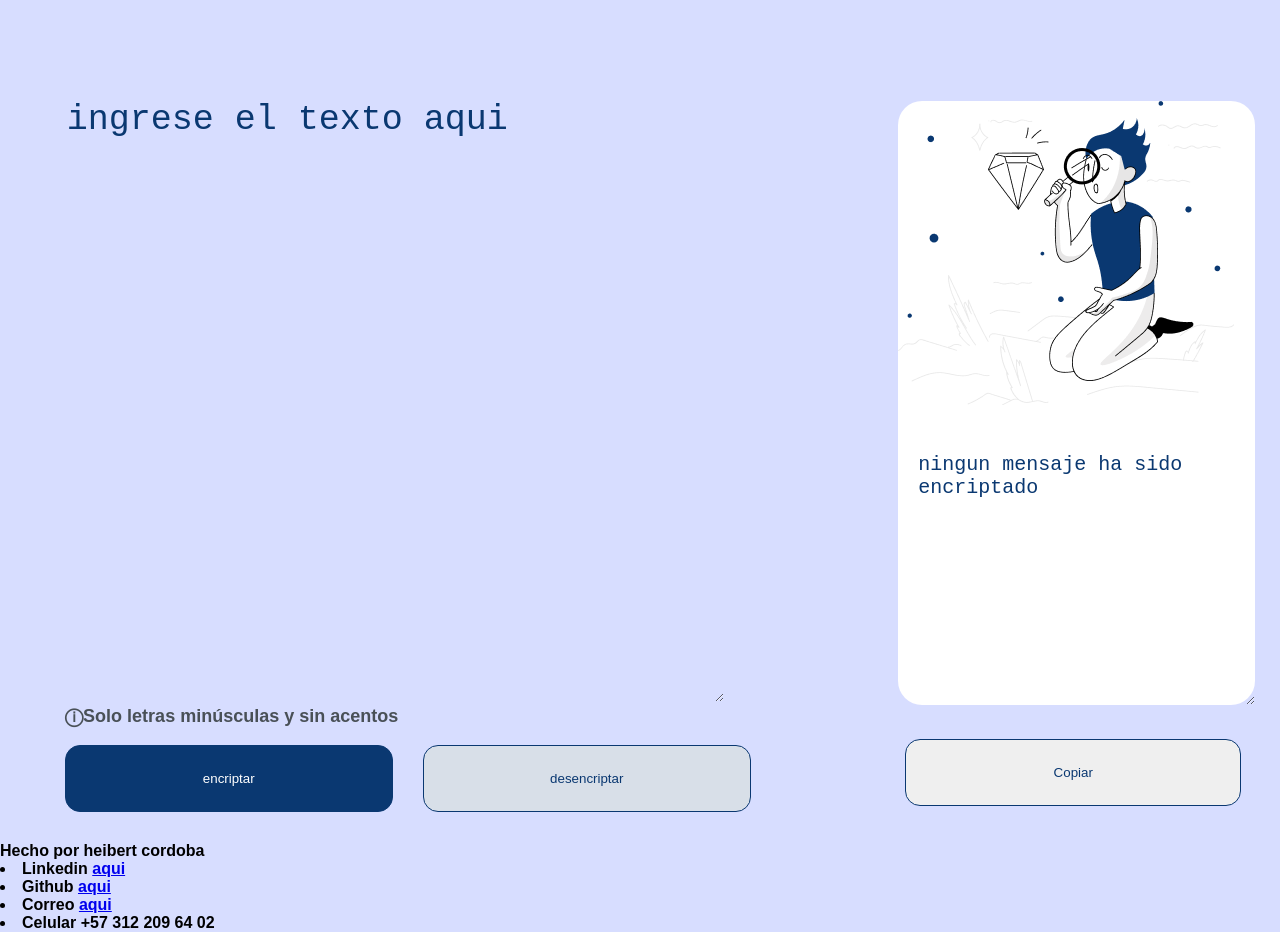
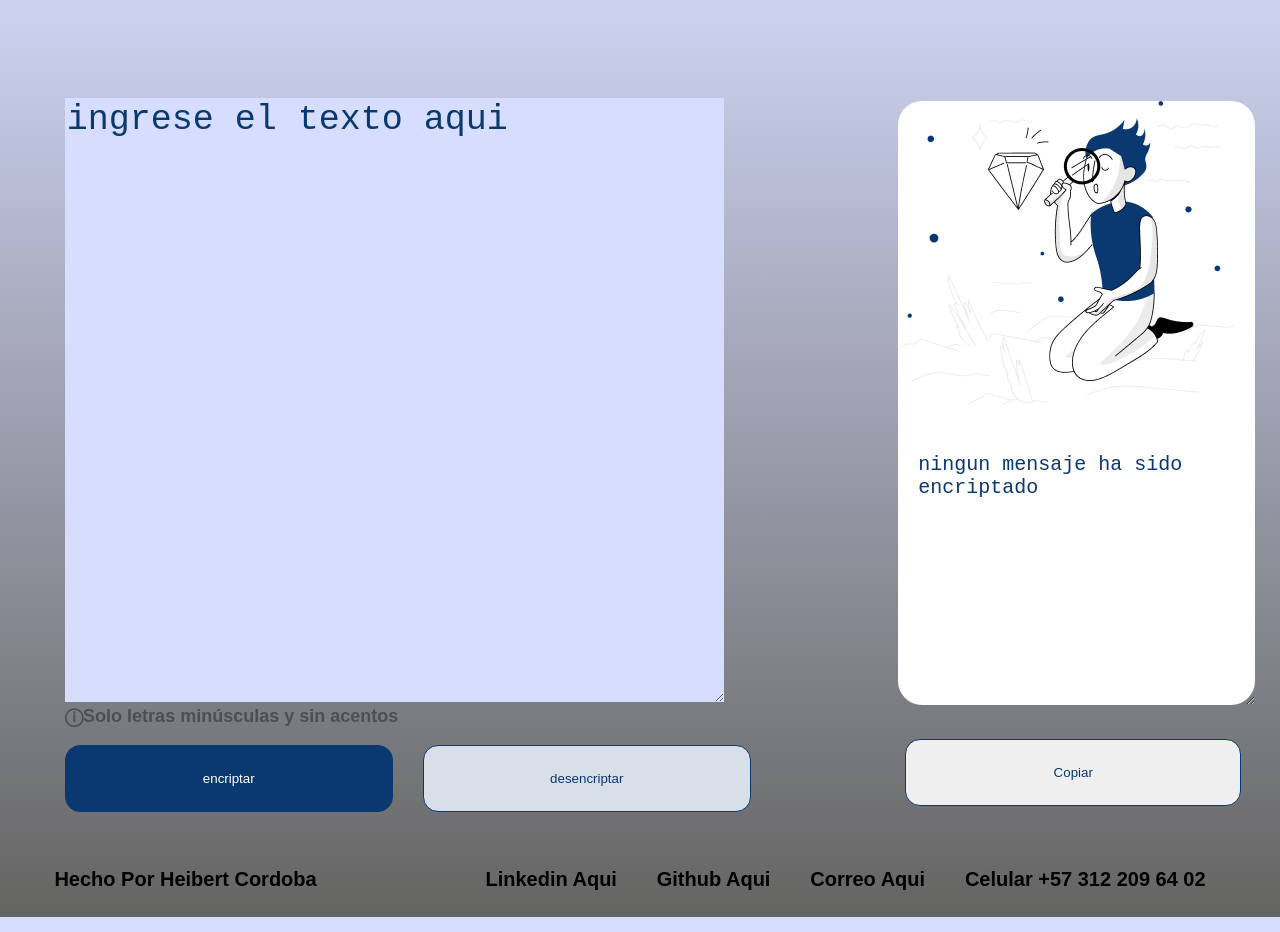
Before and after one commit to helpesito/Challenge-Encryptador, a plain HTML site: page index.html in a window 1280 px wide. Shown: the part 90-1022 px from the top of the page. Drawn offline with Linux system fonts and the light colour scheme.

Commit message:
se dieron clases al footer y estilos

```diff
--- a/Css/style.css
+++ b/Css/style.css
@@ -8,6 +8,7 @@ body{
     font-family: 'Montserrat', sans-serif;
     font-weight: bold;
     background-color: #D7DDFF;
+    background-image: linear-gradient(180deg, #d7ddff 0%, #646462 100%);
 }
 
 header{
@@ -108,3 +109,33 @@ main{
     color: #495057;
     font-size: 18px;
 }
+
+footer{
+    display: flex;
+    text-transform: capitalize;
+    height: 75px;
+    background-image: linear-gradient(180deg #646462 100%);
+    font-size: 20px;
+    font-family: 'Montserrat', sans-serif;
+}
+
+.lista-contacto{
+    display: flex;
+    justify-content: space-between;
+    width: 800px;
+
+}
+
+.lista-footer{
+    list-style: none;
+}
+
+.enlace-footer{
+    text-decoration: none;
+    color: black;
+}
+
+.enlace-footer:hover{
+    color: #0A3871;
+    transition: 0.5s;
+}
--- a/index.html
+++ b/index.html
@@ -36,10 +36,12 @@
     <footer>
         <p>Hecho por heibert cordoba</p>
         <div class="lista-contacto">
-            <li>Linkedin <a href="#">aqui</a></li>
-            <li>Github <a href="#">aqui</a></li>
-            <li>Correo <a href="#">aqui</a></li>
-            <li>Celular +57 312 209 64 02</li>
+            <ul class="lista-contacto">
+                <li class="lista-footer">Linkedin <a class="enlace-footer" href="#">aqui</a></li>
+                <li class="lista-footer">Github <a class="enlace-footer" href="#">aqui</a></li>
+                <li class="lista-footer">Correo <a class="enlace-footer" href="#">aqui</a></li>
+                <li class="lista-footer">Celular +57 312 209 64 02</li>
+            </ul>
         </div>
     </footer>
 </body>
```
